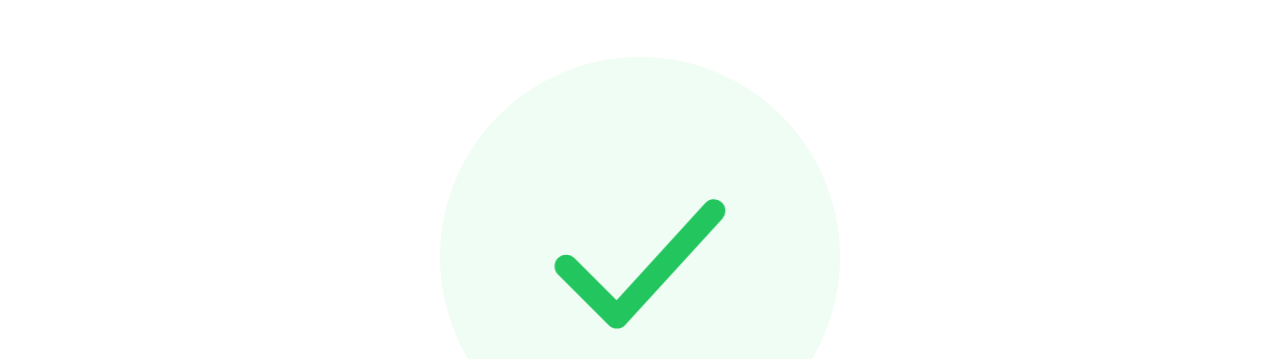
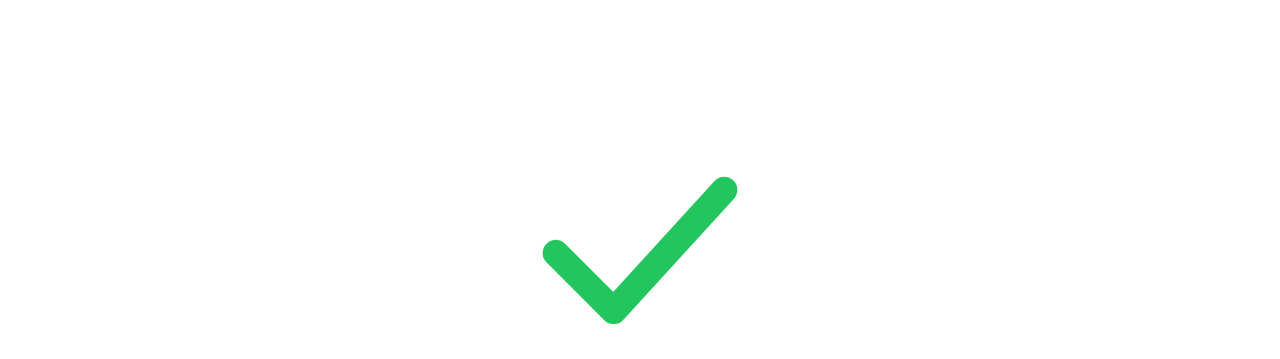
Before and after one commit to FilasKunak/corerestart-live, a website: page dekovaci-hlavni.html in a window 1280 px wide. Shown: the part 75-434 px from the top of the page. Drawn offline with nearby package versions, Linux system fonts and the light colour scheme.

Commit message:
Remove circle bg, crop SVG viewBox tight around checkmark
Co-Authored-By: Claude Sonnet 4.6 <noreply@anthropic.com>

```diff
--- a/dekovaci-hlavni.html
+++ b/dekovaci-hlavni.html
@@ -116,11 +116,7 @@
 
     /* Zelená fajfka */
     .checkmark-wrap {
-      margin: 0 auto 8px;
-      width: 400px;
-      height: 400px;
-      background: #f0fdf4;
-      border-radius: 50%;
+      margin: 0 auto 16px;
       display: flex;
       align-items: center;
       justify-content: center;
@@ -133,14 +129,15 @@
     }
 
     .checkmark-wrap svg {
-      width: 240px;
-      height: 240px;
+      width: 200px;
+      height: 200px;
       stroke: var(--green);
       stroke-width: 5;
       stroke-linecap: round;
       stroke-linejoin: round;
       fill: none;
-      animation: draw-check 0.45s 0.35s cubic-bezier(.16, 1, .3, 1) both;
+      /* viewBox je 0 0 52 52, fajfka leží v y 16–39 → ořežeme spodní prázdno */
+      overflow: visible;
     }
 
     @keyframes draw-check {
@@ -224,7 +221,7 @@
     <div class="card">
 
       <div class="checkmark-wrap">
-        <svg viewBox="0 0 52 52" aria-hidden="true">
+        <svg viewBox="7 13 38 30" aria-hidden="true">
           <polyline points="10,28 21,39 42,16" />
         </svg>
       </div>
```
